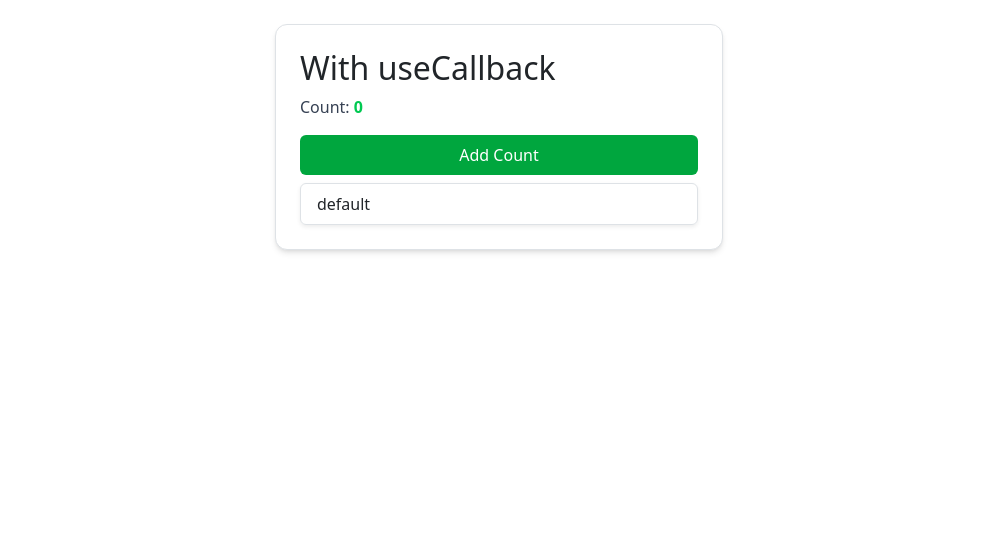
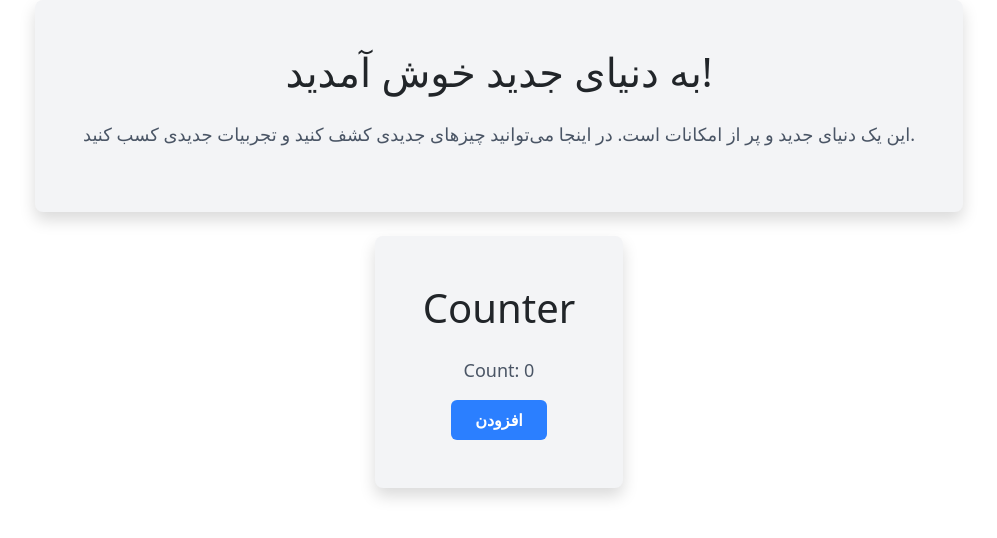
Before and after one commit to qasemB/new_react_education, a React (Vite) app: page / in a window 1280 px wide. Shown: the top 538 px of the page, without its empty margins (141-1138 px from the left). Built offline with nearby package versions, Linux system fonts and the light colour scheme.

Commit message:
part-G07-memo

```diff
--- a/src/App.jsx
+++ b/src/App.jsx
@@ -1,9 +1,14 @@
-import NormalComponent from "./NormalComponent";
+import { useState } from "react";
+import ChildComponent from "./ChildComponent";
+import Counter from "./Counter";
+const App = () => {
+  const [count, setCount] = useState(0);
+  console.log("App component rendered");
 
-const App = () => {
   return (
-    <div>
-      <NormalComponent />
+    <div className="flex flex-col items-center justify-center gap-4">
+      <ChildComponent />
+      <Counter count={count} setCount={setCount} />
     </div>
   );
 };
--- /dev/null
+++ b/src/ChildComponent.jsx
@@ -0,0 +1,14 @@
+import { memo } from "react";
+
+const ChildComponent = () => {
+    console.log("ChildComponent rendered");
+
+    return (
+        <div className="flex flex-col items-center justify-center p-5 bg-gray-100 rounded-lg shadow">
+            <h1 className="text-3xl font-bold text-gray-800 mb-4">به دنیای جدید خوش آمدید!</h1>
+            <p className="text-lg text-gray-600 mb-6">این یک دنیای جدید و پر از امکانات است. در اینجا می‌توانید چیزهای جدیدی کشف کنید و تجربیات جدیدی کسب کنید.</p>
+        </div>
+    );
+};
+
+export default memo(ChildComponent);
--- /dev/null
+++ b/src/Counter.jsx
@@ -0,0 +1,11 @@
+export default function Counter({ count, setCount }) {
+    console.log("Counter component rendered");
+
+    return (
+        <div className="flex flex-col items-center justify-center p-5 bg-gray-100 rounded-lg shadow">
+            <h1 className="text-3xl font-bold text-gray-800 mb-4">Counter</h1>
+            <p className="text-lg text-gray-600 mb-6">Count: {count}</p>
+            <button className="px-6 py-2 bg-blue-500 text-white font-bold rounded hover:bg-blue-600 transition duration-300" onClick={() => setCount(count + 1)}>افزودن</button>
+        </div>
+    );
+}
--- a/src/NormalComponent.jsx
+++ /dev/null
@@ -1,38 +0,0 @@
-import { useCallback, useState } from "react";
-
-const OptimizedComponent = () => {
-  const [count, setCount] = useState(0);
-  const [text, setText] = useState("default");
-
-  const handleAddCount = useCallback(() => {
-    console.log("🔄 Button clicked");
-    setCount((prev) => prev + 1);
-  }, []);
-
-  console.log("Component re-rendered");
-
-  return (
-    <div className="p-6 max-w-md mx-auto bg-white rounded-xl shadow-md space-y-4 my-4 border border-gray-200">
-      <h2 className="text-2xl font-bold text-green-600">With useCallback</h2>
-      <p className="text-gray-700 font-medium">
-        Count: <span className="text-green-500 font-bold">{count}</span>
-      </p>
-      <div className="flex gap-2 flex-col">
-        <button
-          onClick={handleAddCount}
-          className="px-4 py-2 bg-green-600 text-white rounded hover:bg-green-700 transition duration-300 focus:outline-none focus:ring-2 focus:ring-green-500 focus:ring-opacity-50"
-        >
-          Add Count
-        </button>
-        <input
-          value={text}
-          onChange={(e) => setText(e.target.value)}
-          className="w-full px-3 py-2 border border-gray-300 rounded-md shadow-sm focus:outline-none focus:ring-green-500 focus:border-green-500"
-          placeholder="Type something..."
-        />
-      </div>
-    </div>
-  );
-};
-
-export default OptimizedComponent;
```
